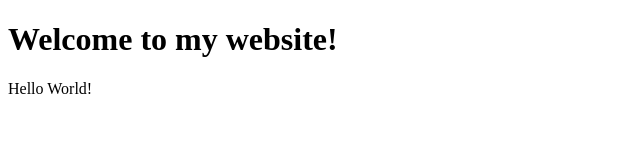
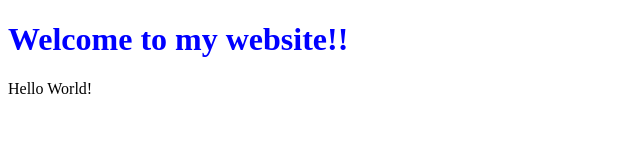
Before and after one commit to Bate-Takang/Training, a plain HTML site: page hello.html in a window 1280 px wide. Shown: the whole page, without its empty margins (0-640 px from the left). Drawn offline with Linux system fonts and the light colour scheme.

Commit message:
Fixed merge conflit

```diff
--- a/hello.html
+++ b/hello.html
@@ -4,7 +4,7 @@
         <title>Hello!</title>
     </head>
     <body>
-        <h1>Welcome to my website!</h1>
+        <h1 style="color: blue;">Welcome to my website!!</h1>
         Hello World!
     </body>
 </html>
```
Also changed, not shown: 1 other file.
